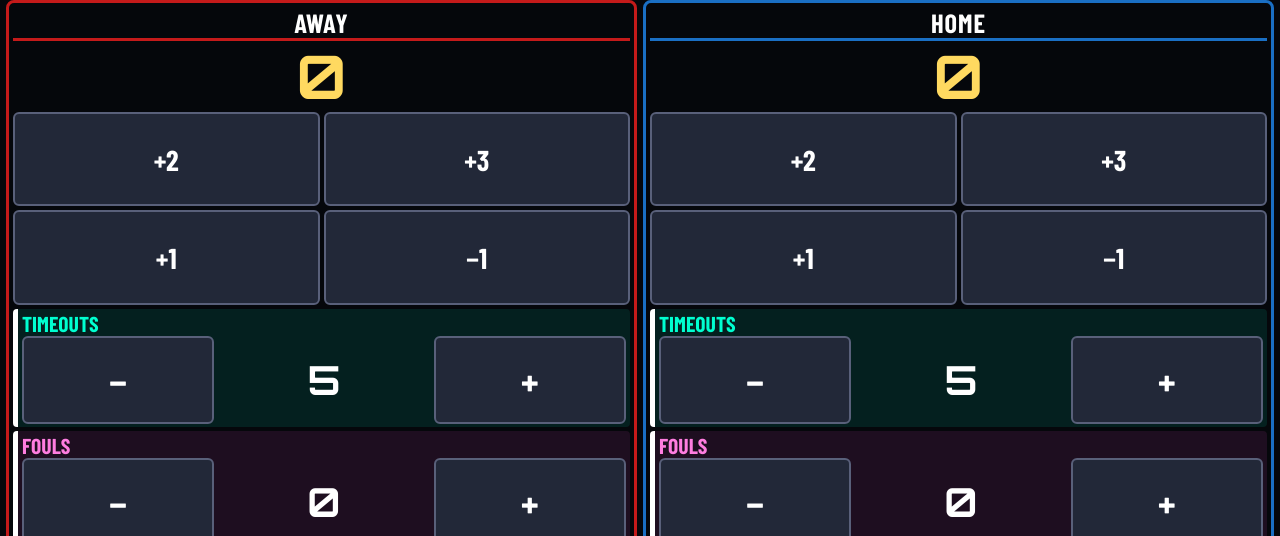
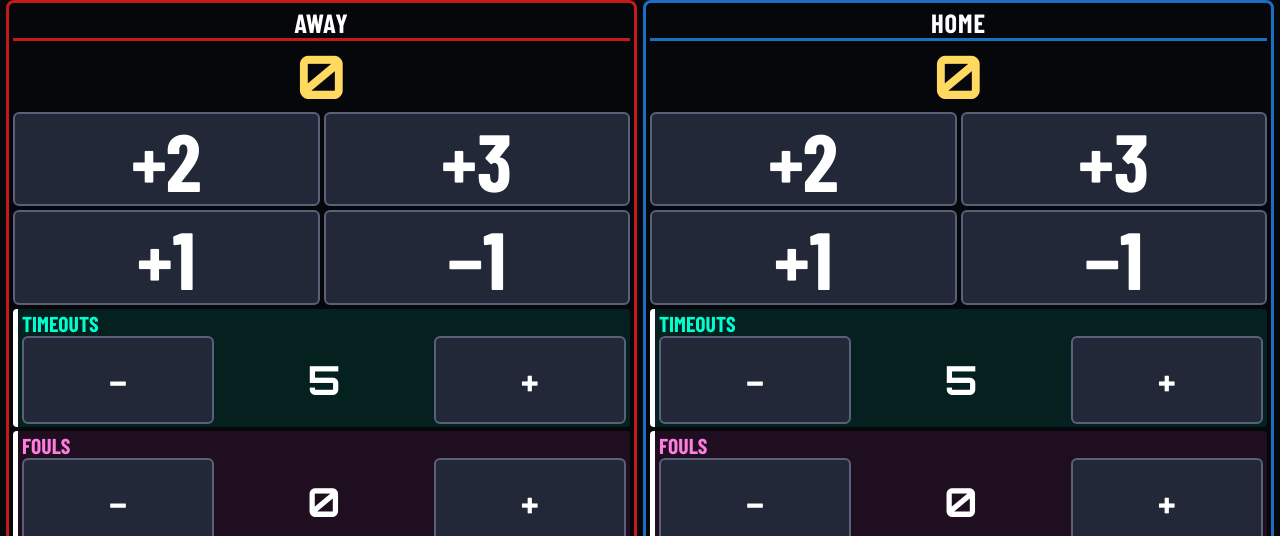
Before and after one commit to BGSNvp/bgsnbasketball, a plain HTML site: page index.html in a window 1280 px wide. Both pictures are taken after a click on the button "GAME VIEW". Shown: the part 238-774 px from the top of the page. Drawn offline with nearby package versions, Linux system fonts and the light colour scheme; no server answers.

Commit message:
Game View: score button numbers fill their buttons
Co-Authored-By: Devin AI <158243242+devin-ai-integration[bot]@users.noreply.github.com>

```diff
--- a/index.html
+++ b/index.html
@@ -73,7 +73,8 @@
   .gteam { border: 3px solid #3a3f4d; border-radius: 8px; padding: 4px; display: flex; flex-direction: column; gap: 4px; min-height: 0; min-width: 0; }
   .gteam h3 { font-size: min(5vw, 3.3vh); letter-spacing: 1px; text-align: center; border-bottom: 3px solid; overflow: hidden; text-overflow: ellipsis; white-space: nowrap; }
   .gscore { font-family: 'Orbitron', sans-serif; font-size: min(12vw, 7.5vh); text-align: center; color: var(--gold); line-height: 1.05; }
-  .gsbtn { flex: 2.2; min-height: 0; display: grid; grid-template-columns: 1fr 1fr; gap: 4px; }
+  .gsbtn { flex: 2.2; min-height: 0; display: grid; grid-template-columns: 1fr 1fr; gap: 4px; container-type: size; }
+  #game .gsbtn button { font-size: min(42cqh, 44cqw); line-height: 1; padding: 0; }
   .gstat { flex: 1.3; min-height: 0; display: flex; flex-direction: column; border-left: 5px solid; border-radius: 4px; padding: 1px 4px 3px; }
   .gstat label { font-size: min(4.2vw, 2.7vh); }
   .gstat > div { flex: 1; min-height: 0; display: grid; grid-template-columns: 1fr 1.1fr 1fr; gap: 4px; align-items: center; }
```
